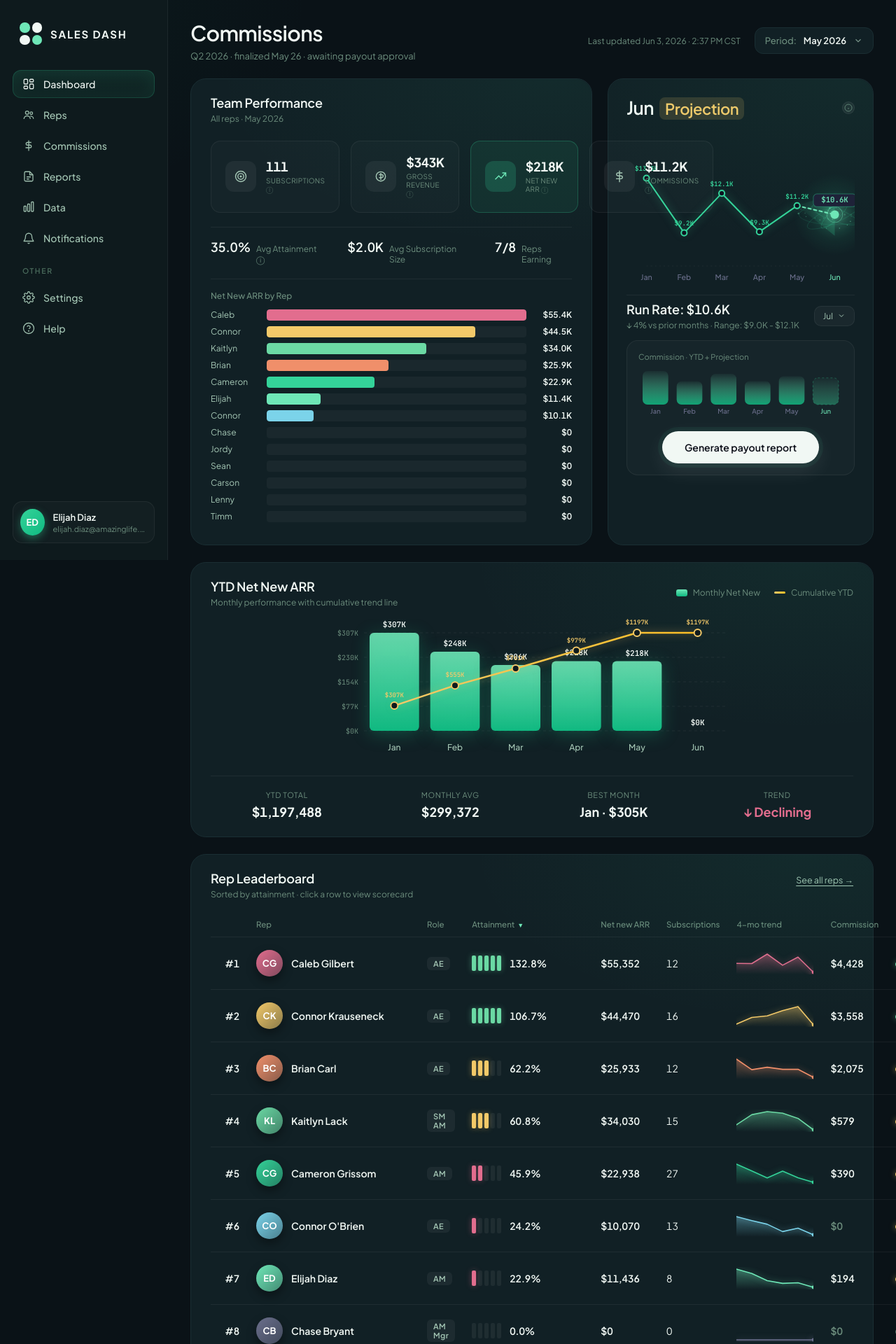
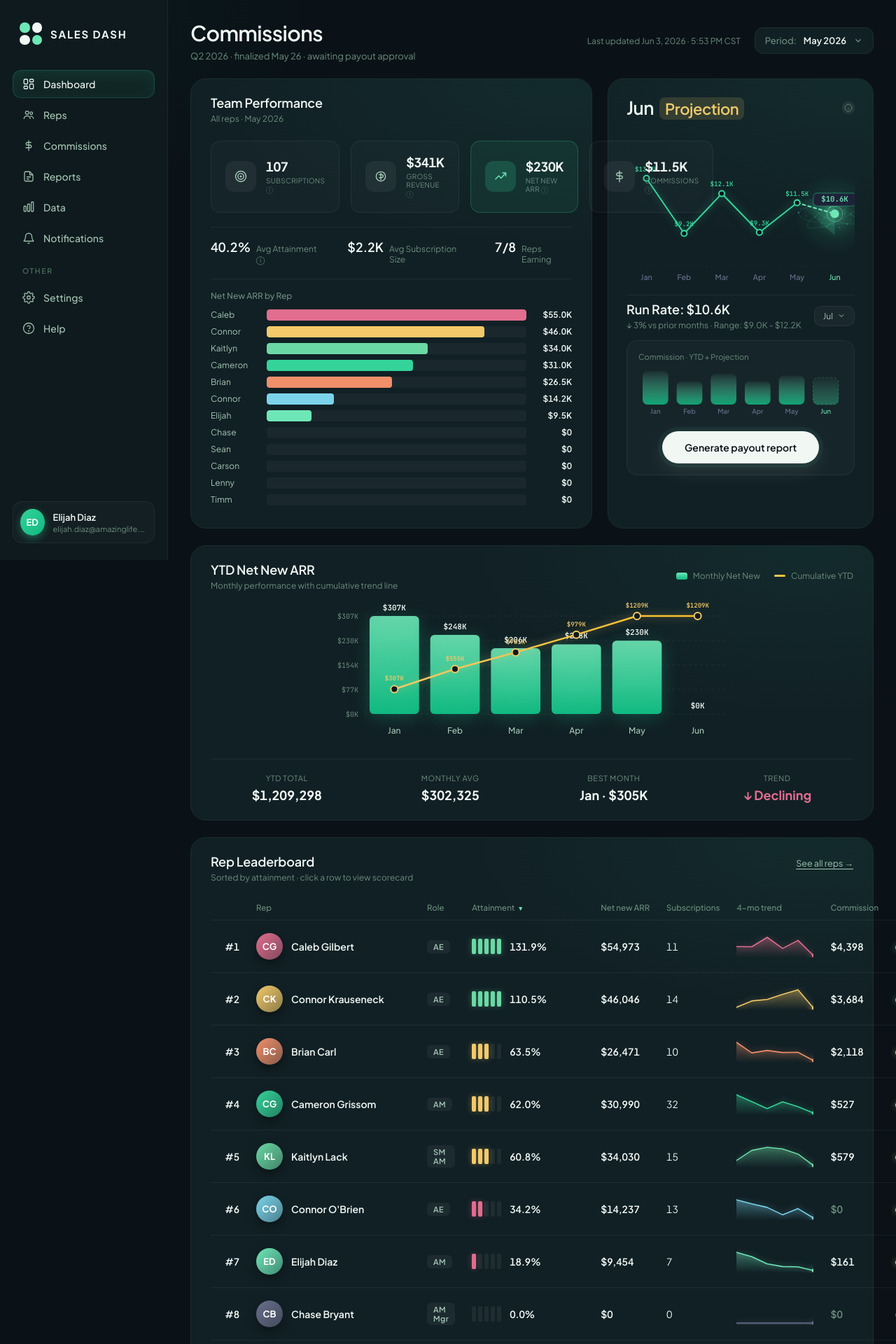
Before and after one commit to elijahdiaz-ux/commissions-dashboard, a React (Vite) app: page / in a window 1280 px wide. Shown: the top 1920 px of the page at 70% size. Built offline with nearby package versions, Linux system fonts and the light colour scheme.

Commit message:
Sync Jun 2026 data from Excel

```diff
--- a/src/App.jsx
+++ b/src/App.jsx
@@ -2,7 +2,7 @@ import { useState, useMemo, useEffect } from 'react';
 import qaData from './qaData.json';
 
 // Stamped by sync_dashboard.py on each push that deploys new data (Central time)
-const LAST_UPDATED = 'Jun 3, 2026 · 2:37 PM CST';
+const LAST_UPDATED = 'Jun 3, 2026 · 5:53 PM CST';
 
 // ───────── PERIOD OPTIONS ─────────
 const PERIOD_OPTIONS = ['Jun 2026', 'May 2026', 'Apr 2026', 'Mar 2026', 'Feb 2026', 'Jan 2026', 'Q1 2026', 'YTD 2026'];
@@ -109,7 +109,7 @@ const PLANS = {
 };
 
 const REPS = [
-  { name: 'Cameron Grissom',  role: 'AM',    deals: 0, netNew: 0, goal: 54.1, gross: 44883, commission: 459, basePay: 4167, earnings: 4626, status: 'on-track', spark: [89945, 56342, 21317, 55322, 22938, 0], color: '#34D399', plan: 'C', monthlyDeals: [102, 102, 77, 54, 27, 0], commissionByMonth: [4845, 1484, 362, 1382, 390, 0],
+  { name: 'Cameron Grissom',  role: 'AM',    deals: 0, netNew: 0, goal: 54.1, gross: 44883, commission: 459, basePay: 4167, earnings: 4626, status: 'on-track', spark: [89945, 56342, 21317, 55322, 30990, 0], color: '#34D399', plan: 'C', monthlyDeals: [102, 102, 77, 54, 32, 0], commissionByMonth: [4845, 1484, 362, 1382, 527, 0],
     dealsList: [
       { customer: 'Alliance Missionary Church', product: '252', arr: 2070, netNew: 1387 },
       { customer: 'Amplify Church', product: '252', arr: 3073, netNew: 2378 },
@@ -169,7 +169,7 @@ const REPS = [
       { customer: 'The United Methodist Church', product: '252', arr: 4304, netNew: 3031 },
     ]
   },
-  { name: 'Connor Krauseneck',role: 'AE',    deals: 0, netNew: 0, goal: 51.3,  gross: 35491, commission: 1710, basePay: 5000, earnings: 6710, status: 'behind',   spark: [1569, 17920, 21781, 34517, 44470, 0], color: '#F3C969', plan: 'A', monthlyDeals: [6, 18, 13, 15, 16, 0], commissionByMonth: [126, 1434, 1743, 2761, 3558, 0],
+  { name: 'Connor Krauseneck',role: 'AE',    deals: 0, netNew: 0, goal: 51.3,  gross: 35491, commission: 1710, basePay: 5000, earnings: 6710, status: 'behind',   spark: [1569, 17920, 21781, 34517, 46046, 0], color: '#F3C969', plan: 'A', monthlyDeals: [6, 18, 13, 15, 14, 0], commissionByMonth: [126, 1434, 1743, 2761, 3684, 0],
     dealsList: [
       { customer: 'Breiel Blvd. Church of God', product: 'Amazing+', arr: 3573, netNew: 3573 },
       { customer: 'Harbor Life Church', product: 'Amazing+', arr: 2380, netNew: 2380 },
@@ -187,7 +187,7 @@ const REPS = [
       { customer: 'Word Of Life Church', product: 'Amazing+', arr: 2251, netNew: 2251 },
     ]
   },
-  { name: 'Caleb Gilbert',    role: 'AE',    deals: 0,  netNew: 0, goal: 92.2,  gross: 63760, commission: 3073, basePay: 5000, earnings: 8073, status: 'on-track',   spark: [32535, 31839, 66096, 25713, 55352, 0], color: '#E26D8E', plan: 'A', monthlyDeals: [15, 22, 26, 6, 12, 0], commissionByMonth: [2603, 2547, 5288, 2057, 4428, 0],
+  { name: 'Caleb Gilbert',    role: 'AE',    deals: 0,  netNew: 0, goal: 92.2,  gross: 63760, commission: 3073, basePay: 5000, earnings: 8073, status: 'on-track',   spark: [32535, 31839, 66096, 25713, 54973, 0], color: '#E26D8E', plan: 'A', monthlyDeals: [15, 22, 26, 6, 11, 0], commissionByMonth: [2603, 2547, 5288, 2057, 4398, 0],
     dealsList: [
       { customer: 'Christian Tabernacle Church', product: 'Amazing+', arr: 5814, netNew: 5814 },
       { customer: 'Connect Church', product: '252', arr: 4304, netNew: 3105 },
@@ -196,7 +196,7 @@ const REPS = [
       { customer: 'Liberty Baptist Church', product: 'High School', arr: 2431, netNew: 1335 },
     ]
   },
-  { name: 'Brian Carl',       role: 'AE',    deals: 0, netNew: 0, goal: 49.3,  gross: 34070, commission: 1642, basePay: 5000, earnings: 6642, status: 'behind',   spark: [58472, 24416, 32392, 25598, 25933, 0], color: '#F08F6A', plan: 'A', monthlyDeals: [31, 50, 29, 13, 12, 0], commissionByMonth: [4678, 1953, 2591, 2048, 2075, 0],
+  { name: 'Brian Carl',       role: 'AE',    deals: 0, netNew: 0, goal: 49.3,  gross: 34070, commission: 1642, basePay: 5000, earnings: 6642, status: 'behind',   spark: [58472, 24416, 32392, 25598, 26471, 0], color: '#F08F6A', plan: 'A', monthlyDeals: [31, 50, 29, 13, 10, 0], commissionByMonth: [4678, 1953, 2591, 2048, 2118, 0],
     dealsList: [
       { customer: 'Cornerstone Methodist Church', product: 'Amazing+', arr: 1039, netNew: 1920 },
       { customer: 'Frankenmuth Bible Church', product: 'Amazing+', arr: 2191, netNew: 1351 },
@@ -211,7 +211,7 @@ const REPS = [
       { customer: 'The Vine', product: 'Amazing+', arr: 6187, netNew: 6187 },
     ]
   },
-  { name: 'Elijah Diaz',      role: 'AM',    deals: 0,  netNew: 0,  goal: 26.5,  gross: 22013, commission: 225,  basePay: 4167, earnings: 4392, status: 'behind',   spark: [46057, 35159, 16829, 9990, 11436, 0],   color: '#6EE7B7', plan: 'C', monthlyDeals: [57, 46, 27, 7, 8, 0], commissionByMonth: [783, 598, 286, 170, 194, 0],
+  { name: 'Elijah Diaz',      role: 'AM',    deals: 0,  netNew: 0,  goal: 26.5,  gross: 22013, commission: 225,  basePay: 4167, earnings: 4392, status: 'behind',   spark: [46057, 35159, 16829, 9990, 9454, 0],   color: '#6EE7B7', plan: 'C', monthlyDeals: [57, 46, 27, 7, 7, 0], commissionByMonth: [783, 598, 286, 170, 161, 0],
     dealsList: [
       { customer: 'Calvary Church', product: 'First Look', arr: 664, netNew: 0 },
       { customer: 'Christ Family Church', product: 'Amazing+', arr: 2256, netNew: 1125 },
@@ -222,7 +222,7 @@ const REPS = [
       { customer: 'One Line Church', product: 'Amazing+', arr: 3080, netNew: 3856 },
     ]
   },
-  { name: "Connor O'Brien",   role: 'AE',    deals: 0, netNew: 0,  goal: 23.3,  gross: 16095, commission: 0,    basePay: 6681, earnings: 6681, status: 'behind',   spark: [27565, 21550, 15966, 4903, 10070, 0],  color: '#7BD3EA', plan: 'B', monthlyDeals: [25, 32, 24, 22, 13, 0], commissionByMonth: [0, 405, 958, 0, 0, 0],
+  { name: "Connor O'Brien",   role: 'AE',    deals: 0, netNew: 0,  goal: 23.3,  gross: 16095, commission: 0,    basePay: 6681, earnings: 6681, status: 'behind',   spark: [27565, 21550, 15966, 4903, 14237, 0],  color: '#7BD3EA', plan: 'B', monthlyDeals: [25, 32, 24, 22, 13, 0], commissionByMonth: [0, 405, 958, 0, 0, 0],
     dealsList: [
       { customer: 'Blue Oaks Church', product: 'First Look', arr: 894, netNew: 337 },
       { customer: 'His Presence Church', product: '252', arr: 2070, netNew: 871 },
@@ -233,7 +233,6 @@ const REPS = [
       { customer: 'Westminster Chapel', product: 'Manual Charge', arr: 778, netNew: 778 },
     ]
   },
-  { name: 'Jordy Hornbuckle', role: 'AM',    deals: 0, netNew: 0, goal: 0, gross: 0, commission: 0, basePay: 4167, earnings: 4167, status: 'inactive', spark: [0, 0, 0, 0, 0, 0], color: '#9F7AEA', plan: 'C', monthlyDeals: [0, 0, 0, 0, 0, 0], commissionByMonth: [0, 0, 0, 0, 0, 0], dealsList: [] },
   { name: 'Sean Parr',        role: 'AM',    deals: 0, netNew: 0, goal: 0, gross: 0, commission: 0, basePay: 4167, earnings: 4167, status: 'inactive', spark: [0, 0, 0, 0, 0, 0], color: '#F687B3', plan: 'C', monthlyDeals: [0, 0, 0, 0, 0, 0], commissionByMonth: [0, 0, 0, 0, 0, 0], dealsList: [] },
   { name: 'Carson Santee',    role: 'SM AM', deals: 0, netNew: 0, goal: 0, gross: 0, commission: 0, basePay: 4167, earnings: 4167, status: 'inactive', spark: [0, 0, 0, 0, 0, 0], color: '#68D391', plan: 'D', monthlyDeals: [0, 0, 0, 0, 0, 0], commissionByMonth: [0, 0, 0, 0, 0, 0], dealsList: [] },
   { name: 'Lenny Fellez',     role: 'VP',    deals: 0, netNew: 0, goal: 0, gross: 0, commission: 0, basePay: 0,    earnings: 0,    status: 'inactive', spark: [0, 0, 0, 0, 0, 0], color: '#FC8181', plan: 'Inactive', monthlyDeals: [0, 0, 0, 0, 0, 0], commissionByMonth: [0, 0, 0, 0, 0, 0], dealsList: [] },
@@ -245,14 +244,14 @@ const MONTHLY = [
   { m: 'Feb', deals: 260, gross: 497579, netNew: 247717, goal: 78.3, commission: 9185, earnings: 60868 },
   { m: 'Mar', deals: 202, gross: 479383, netNew: 205995, goal: 65.1, commission: 12149, earnings: 72072 },
   { m: 'Apr', deals: 134, gross: 361935, netNew: 218390, goal: 69.0, commission: 9263, earnings: 60946 },
-  { m: 'May', deals: 111, gross: 343367, netNew: 218254, goal: 69.0, commission: 11223, earnings: 62906 },
+  { m: 'May', deals: 107, gross: 341436, netNew: 230064, goal: 72.7, commission: 11465, earnings: 63148 },
   { m: 'Jun', deals: 0, gross: 0, netNew: 0, goal: 0.0, commission: 0, earnings: 51683 },
 ];
 
 // Latest month with actual data (fallback default for period lookups)
 const MAY_DATA = MONTHLY[MONTHLY.reduce((mx, m, i) => (m.netNew > 0 ? i : mx), 0)];
 const YTD = {
-  deals: 928, gross: 2206854, netNew: 1197488, commission: 55106, earnings: 373444,
+  deals: 924, gross: 2204923, netNew: 1209298, commission: 55348, earnings: 373686,
 };
 
 // ───────── RUN RATE PROJECTION ─────────
```
Also changed, not shown: src/qaData.json.
